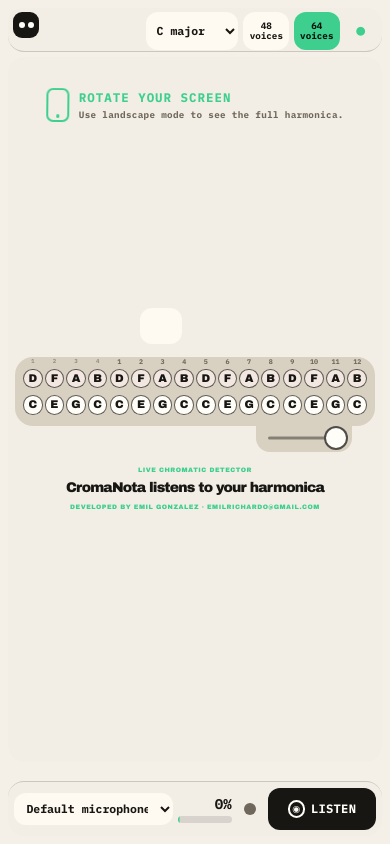
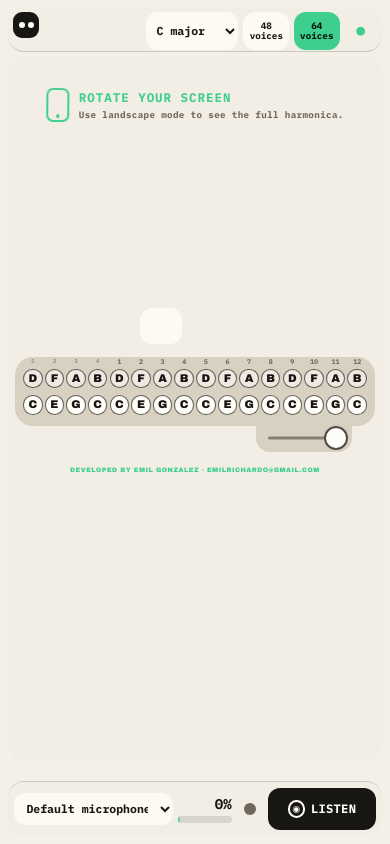
Before and after one commit to emilrichardo/armonicacromatica, a React (Vite) app: page / in a window 390 px wide. Built offline with nearby package versions, Linux system fonts and the light colour scheme.

Commit message:
Keep only developer credit below harmonica

```diff
--- a/src/App.css
+++ b/src/App.css
@@ -185,10 +185,9 @@
 
 .app-intro {
   display: grid;
-  gap: 0.22rem;
   justify-items: center;
   max-width: 760px;
-  min-height: clamp(86px, 9vw, 118px);
+  min-height: auto;
   text-align: center;
 }
 
@@ -1025,8 +1024,7 @@
 
   .app-intro {
     grid-area: intro;
-    gap: 0.08rem;
-    min-height: 48px;
+    min-height: auto;
   }
 
   .intro-kicker,
@@ -1346,7 +1344,7 @@
 
   .app-intro {
     margin-top: 0.38rem;
-    min-height: 48px;
+    min-height: auto;
   }
 
   .app-intro p:not(.intro-kicker) {
@@ -1424,8 +1422,7 @@
   }
 
   .app-intro {
-    gap: 0.02rem;
-    min-height: 40px;
+    min-height: auto;
     margin-top: 0.16rem;
   }
 
--- a/src/App.jsx
+++ b/src/App.jsx
@@ -631,9 +631,6 @@
         </div>
 
         <header className="app-intro">
-          <p className="intro-kicker">{t('introKicker')}</p>
-          <h2>{t('introTitle')}</h2>
-          <p>{t('introDescription')}</p>
           <small>
             {t('developedBy')} ·{' '}
             <a className="contact-link" href="mailto:emilrichardo@gmail.com">
```
